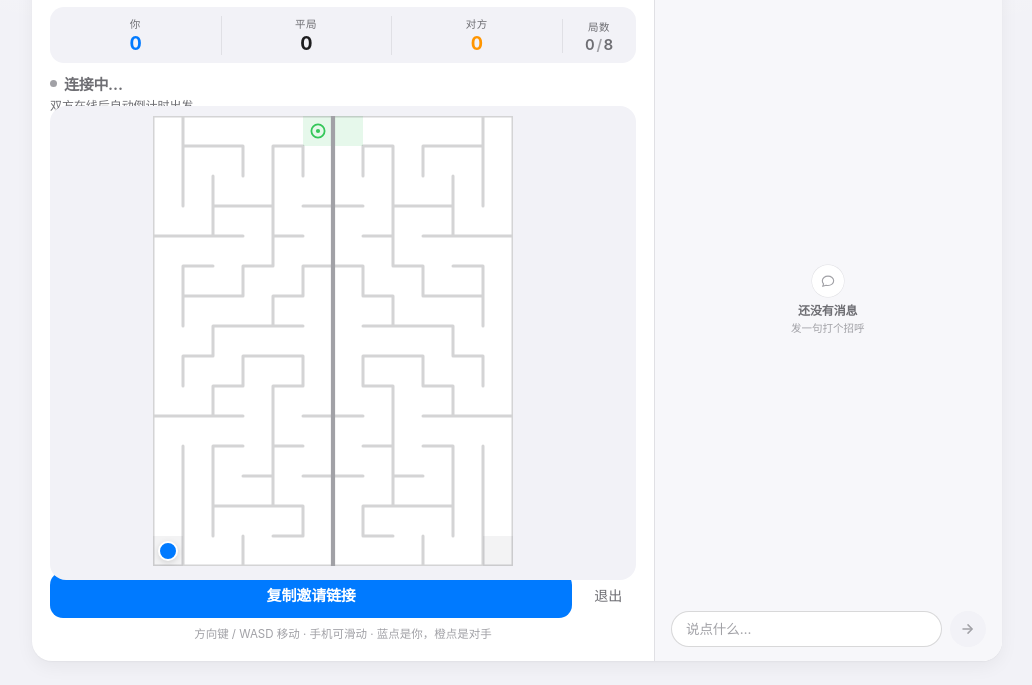
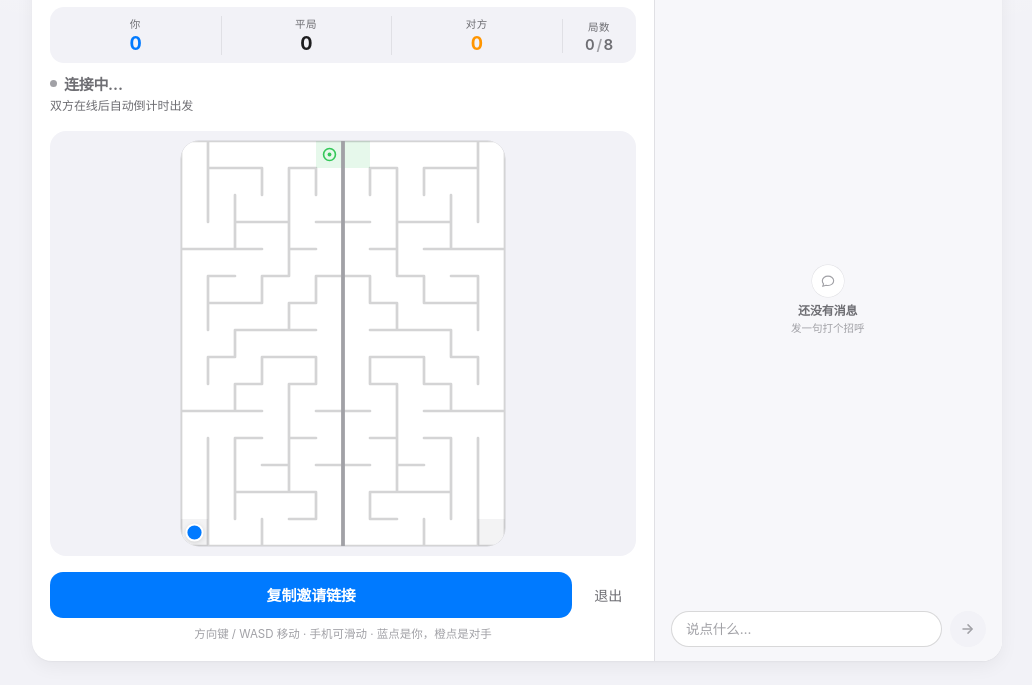
Before and after one commit to coderWangFan/ttt-online, a plain HTML site: page maze.html in a window 1280 px wide. Both pictures are taken after a click on the button "创建房间". Shown: the part 115-800 px from the top of the page, without its empty margins (123-1155 px from the left). Drawn offline with Linux system fonts and the light colour scheme.

Commit message:
deploy theme.css

```diff
--- a/theme.css
+++ b/theme.css
@@ -1365,3 +1365,60 @@ body {
 @media (prefers-reduced-motion: reduce) {
   .xq-piece, .xq-dot, .xq-mark { transition: none; animation: none; }
 }
+
+/* ---------- maze race ---------- */
+/* 12×15 竖长：吃满中间 grid 行，由 JS 按槽位缩放，禁止溢出盖住上下文案/按钮 */
+.wrap--mz {
+  --board-size: min(100%, 420px);
+}
+.wrap--mz .stage-main {
+  min-height: 0;
+}
+.wrap--mz .board-slot {
+  min-height: 0;
+  max-height: 100%;
+  overflow: hidden;
+  display: flex;
+  justify-content: center;
+  align-items: center;
+}
+.wrap--mz .board-slot > .mz-frame {
+  width: auto;
+  max-width: 100%;
+  max-height: 100%;
+  height: auto;
+}
+.wrap--mz .actions {
+  position: relative;
+  z-index: 2;
+  background: var(--surface);
+}
+.wrap--mz .stage-head {
+  position: relative;
+  z-index: 2;
+  background: var(--surface);
+}
+.mz-frame { position: relative; border-radius: 18px; line-height: 0; max-width: 100%; max-height: 100%; }
+.mz-canvas {
+  display: block;
+  max-width: 100%;
+  max-height: 100%;
+  border-radius: 18px;
+  background: var(--board-bg);
+  box-shadow: 0 0 0 .5px var(--separator-2);
+  touch-action: none;
+  cursor: grab;
+}
+.mz-canvas:active { cursor: grabbing; }
+.mz-canvas:focus-visible { outline: 2px solid var(--blue); outline-offset: 3px; }
+.mz-canvas.is-over { cursor: default; }
+
+.mz-overlay { position: absolute; inset: 0; display: grid; place-items: center; pointer-events: none; }
+.mz-count {
+  font-size: 64px; font-weight: 600; letter-spacing: .02em;
+  color: var(--label);
+  text-shadow: 0 2px 18px rgba(0,0,0,.12);
+}
+.mz-count.is-pop { animation: mzPop .42s var(--ease); }
+@keyframes mzPop { from { transform: scale(.7); opacity: 0 } to { transform: scale(1); opacity: 1 } }
+@media (prefers-reduced-motion: reduce) { .mz-count { animation: none } }
```
